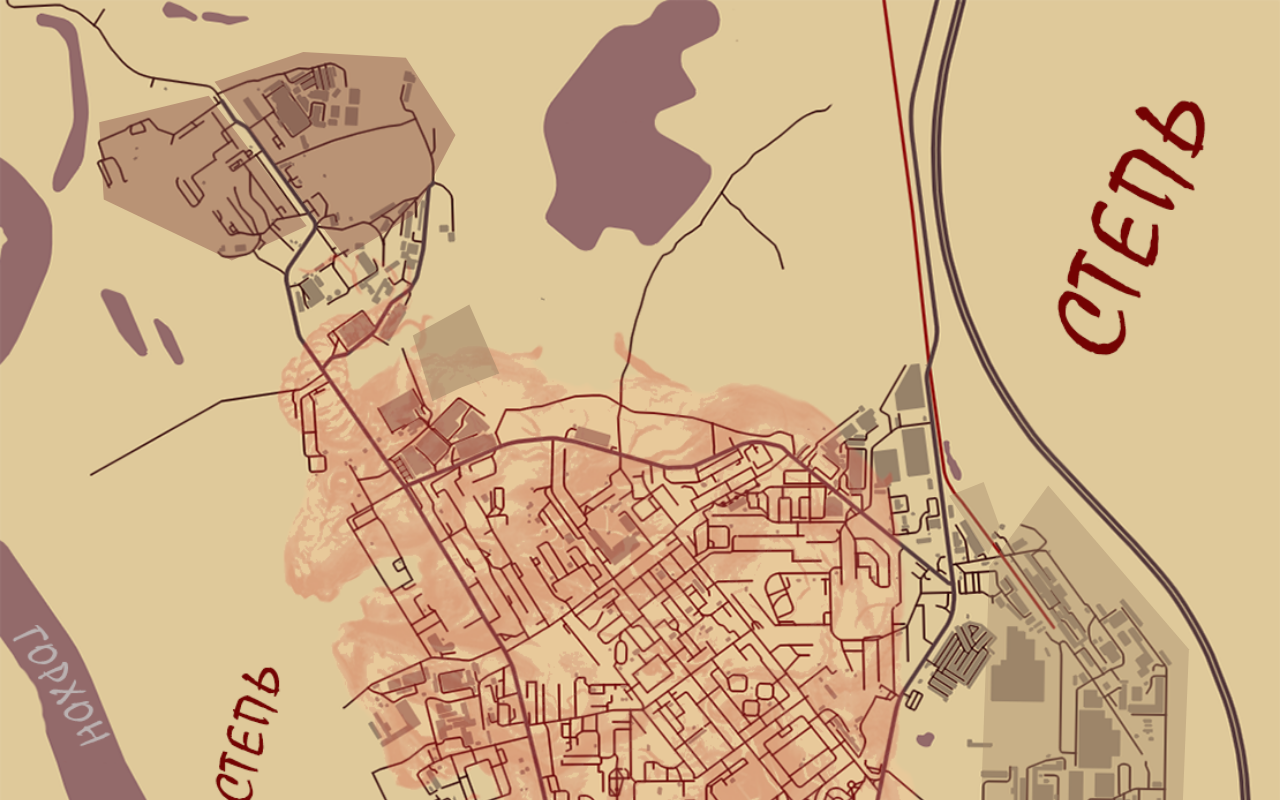
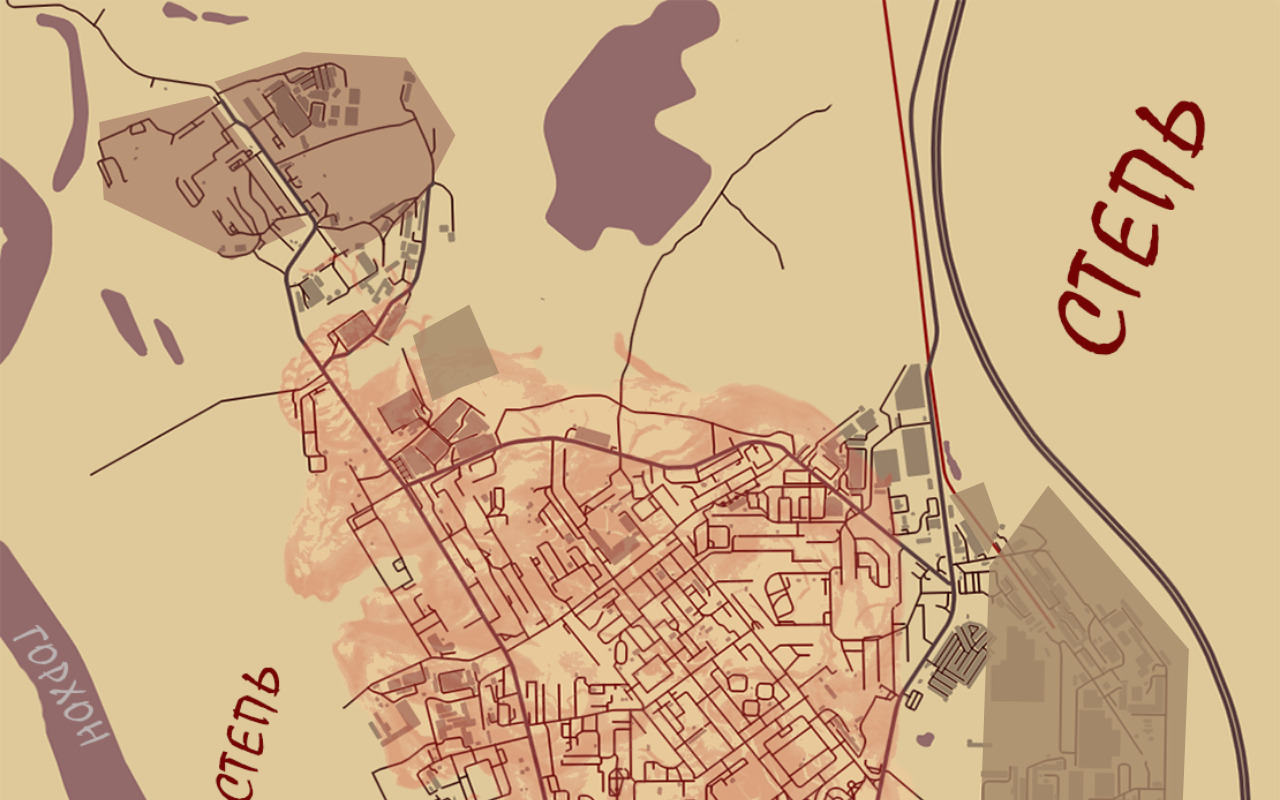
Before and after one commit to zloyzu-bit/ShZlo, a plain HTML site: page index.html in a window 1280 px wide. Shown: the top 800 px of the page. Drawn offline with Linux system fonts and the light colour scheme.

Commit message:
Update index.html

```diff
--- a/index.html
+++ b/index.html
@@ -17,48 +17,46 @@
       <g class="region"
          data-title="ЗАВОДЫ"
          data-desc="Здесь живут машины">
-        <polygon points="844,884 858,491 909,421 1031,563 1018,890" fill="rgba(166, 137, 105, 0.4)" stroke: #936a6a;
-  stroke-width: 2px; />
+        <polygon points="844,884 858,491 909,421 1031,563 1018,890" fill="rgba(166, 137, 105, 0.8)" />
          </g>
 
 
       <g class="region"
          data-title="СТАНЦИЯ"
          data-desc="Сейчас поезда не ходят">
-        <polygon points="857,481 823,430 853,418 867,457" fill="rgba(166, 137, 105, 0.4)" stroke: #936a6a;
-  stroke-width: 2px;/>
+        <polygon points="857,481 823,430 853,418 867,457" fill="rgba(166, 137, 105, 0.8)" />
          </g>
 
 
       <g class="region"
          data-title="КЛАДБИЩЕ"
          data-desc="Здесь вас всегда ждут">
-        <polygon polygon points="375,348 358,291 407,264 433,324 400,336"  fill="rgba(166, 137, 105, 0.6)" stroke: #936a6a;
-  stroke-width: 2px;/>
+        <polygon polygon points="375,348 358,291 407,264 433,324 400,336"  fill="rgba(166, 137, 105, 0.8)" />
          </g>
 
 
       <g class="region"
          data-title="БОЙНИ"
          data-desc="Когда-то они были храмом, теперь здесь забивают быков">
-        <polygon polygon points="299,223 186,71 263,45 352,50 395,117 359,186"  fill="rgba(129, 65, 60, 0.4)" stroke: #936a6a;
-  stroke-width: 2px;/>
+        <polygon polygon points="299,223 186,71 263,45 352,50 395,117 359,186"  fill="rgba(129, 65, 60, 0.4)" />
          </g>
 
 
       <g class="region"
          data-title="ТЕРМИТНИК"
          data-desc="Огромное общежитие для работников Проекта Быков">
-        <polygon points="266,196 201,226 90,173 86,106 181,83"  fill="rgba(129, 65, 60, 0.4)" stroke: #936a6a;
-  stroke-width: 2px;/>
+        <polygon points="266,196 201,226 90,173 86,106 181,83"  fill="rgba(129, 65, 60, 0.4)" />
          </g>
 
 
       <g class="region"
          data-title="МНОГОГРАННИК"
          data-desc="Башнядетей. Её устройство противоречит законам физики">
-        <polygon points="657,894 666,921 645,929 636,953 643,949 651,934 667,927 668,947 654,957 655,964 641,970 631,971 626,977 611,976 600,973 602,979 575,976 593,951 577,955 567,973 559,987 545,1000 535,1003 518,1000 513,993 532,937 508,971 507,994 489,1034 488,1083 494,1102 460,1155 385,1175 459,1166 481,1156 501,1104 514,1079 527,1070 606,1090 628,1054 604,1072 620,1045 621,1039 641,1034 654,1013 655,1003 670,999 672,980 683,971 680,962 680,953 677,946 681,932 675,917" fill="rgba(166, 137, 105, 0.1)" stroke: #936a6a;
-  stroke-width: 2px;/>
+        <polygon points="657,894 666,921 645,929 636,953 643,949 651,934 667,927 668,947 654,957 655,964 641,970 631,971
+          626,977 611,976 600,973 602,979 575,976 593,951 577,955 567,973 559,987 545,1000 535,1003 518,1000 513,993 532,937
+          508,971 507,994 489,1034 488,1083 494,1102 460,1155 385,1175 459,1166 481,1156 501,1104 514,1079 527,1070 606,1090
+          628,1054 604,1072 620,1045 621,1039 641,1034 654,1013 655,1003 670,999 672,980 683,971 680,962 680,953 677,946 681,932
+          675,917" fill="rgba(166, 137, 105, 0.1)" />
          </g>
 </svg>
 
```
